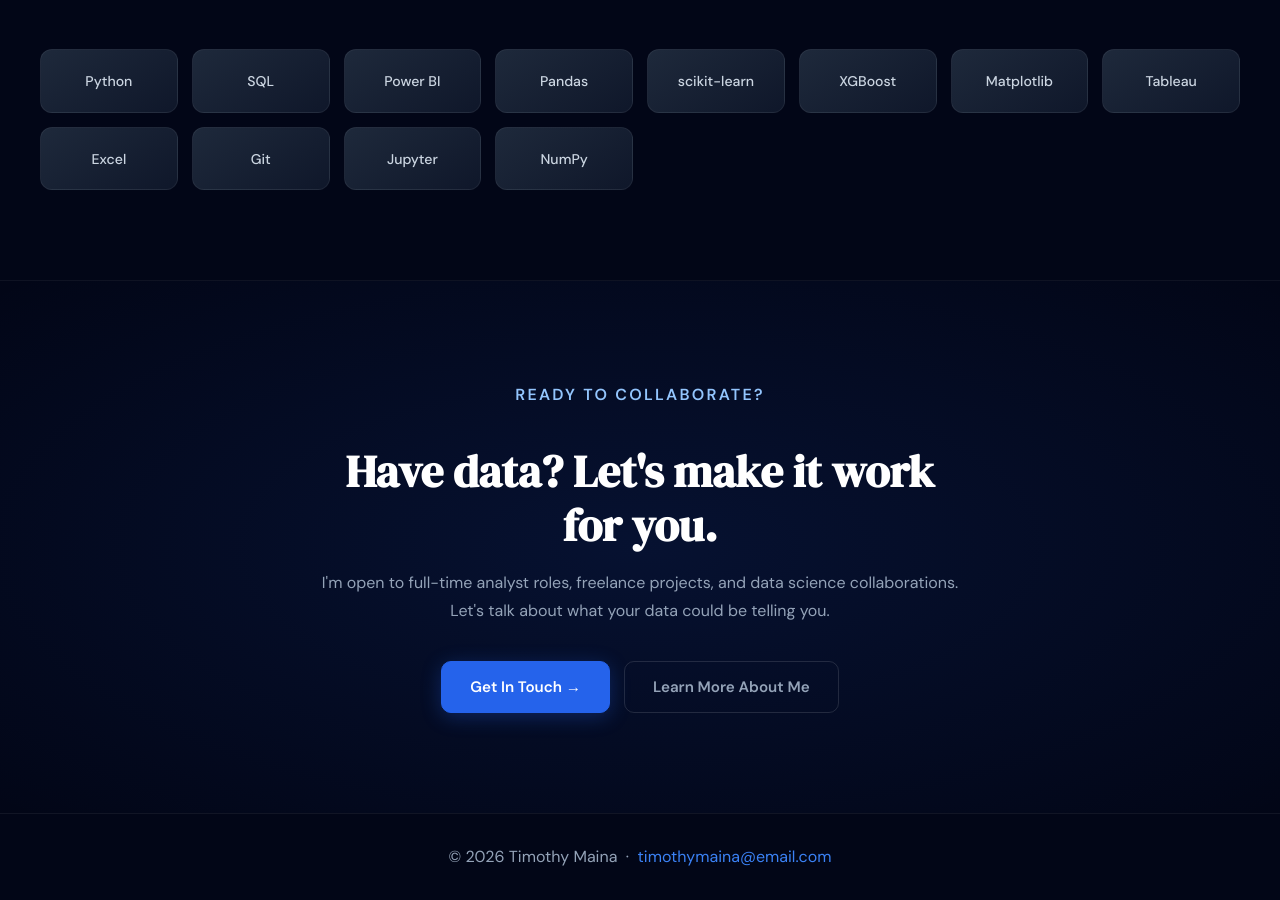
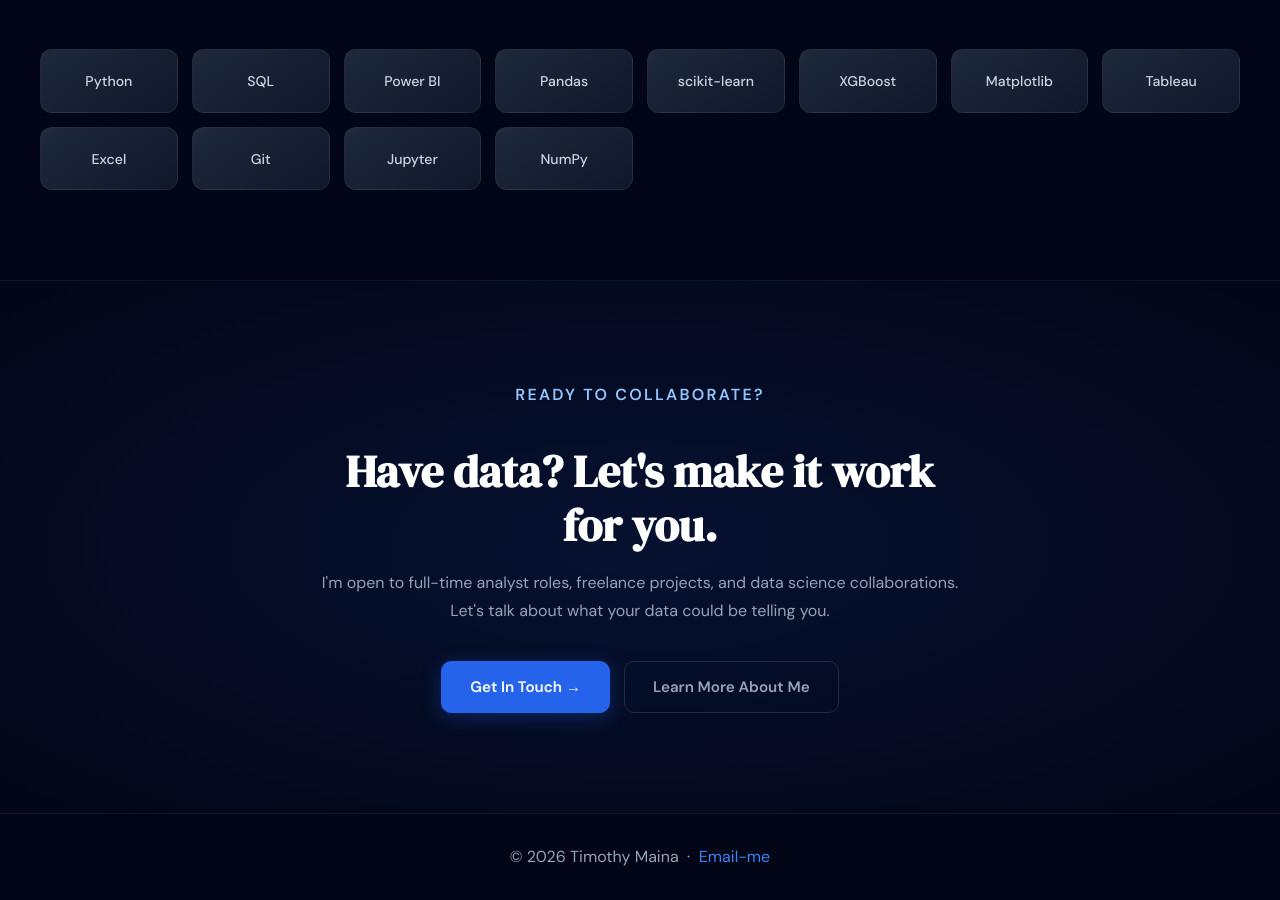
Before and after one commit to timmaina-devhub/timmaina-devhub.github.io, a Jekyll site: the page built from index.md, in a window 1280 px wide and 900 px high, scrolled down 3183 px. Built offline with Jekyll 4.4.1, drawn with Linux system fonts in a browser that asks for light colours.

Commit message:
Update index.md

```diff
--- a/index.md
+++ b/index.md
@@ -247,7 +247,7 @@ title: Home
 <!-- FOOTER -->
 <footer class="footer">
   © 2026 Timothy Maina &nbsp;·&nbsp;
-  <a href="mailto:timothymaina@email.com" style="color:#3b82f6;text-decoration:none;">timothymaina@email.com</a>
+  <a href="mailto:timothymaina382@gmail.com" style="color:#3b82f6;text-decoration:none;">Email-me</a>
 </footer>
 
 <!-- ═══════════════════════════════════════════
```
